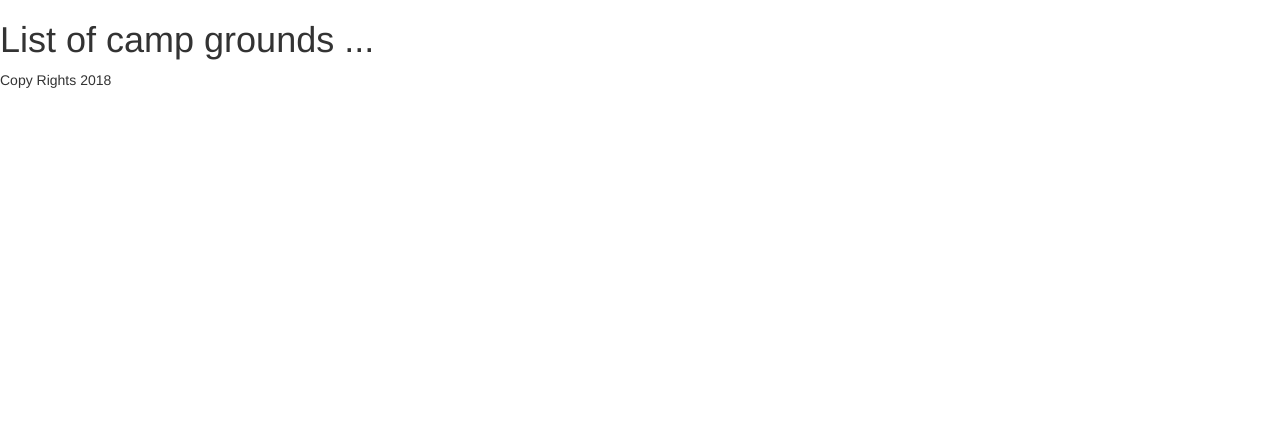
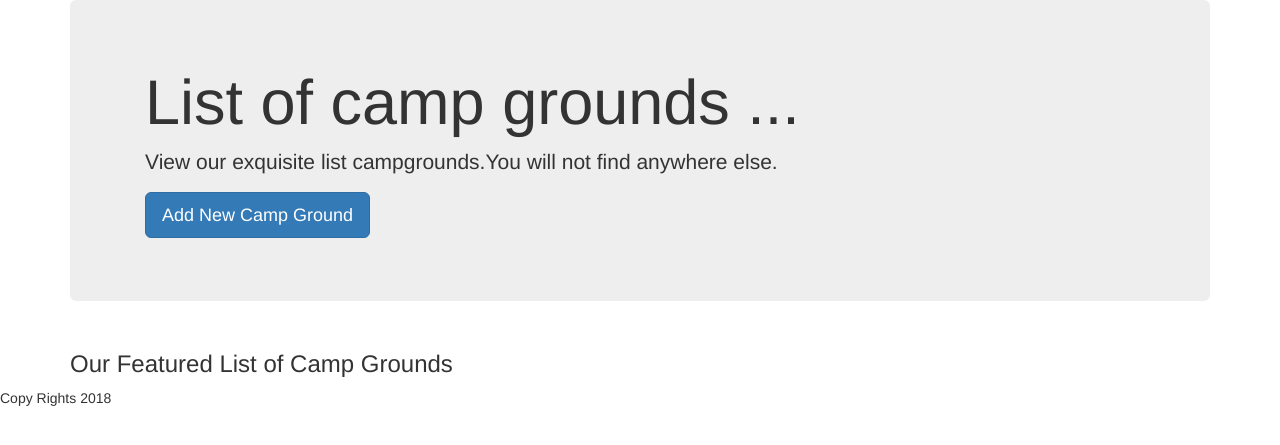
Before and after one commit to dnperera/camp-grounds-reservation-app, a Node server app: template views/camp-grounds.ejs in a window 1280 px wide. Shown: the top 445 px of the page. Run offline with Node 20, Linux system fonts and the light colour scheme; the template is opened without the code that fills it, so the values that code supplies are empty.

Commit message:
Initial styling of the campground page

```diff
--- a/app.js
+++ b/app.js
@@ -25,12 +25,11 @@ app.get('/camp-grounds',function(req,res){
 })
 
 app.post('/camp-grounds',function(req,res){
-	console.log(req.body);
+	campGrounds.push(req.body);
 	res.render("camp-grounds",{campGrounds:campGrounds})
 });
 
 app.get('/camp-grounds/add-camp',function(req,res) {
-
 	res.render('add-camp')
 });
 
--- a/data/camp-grounds.js
+++ b/data/camp-grounds.js
@@ -6,10 +6,10 @@ var CampGrounds = [
 		image :'https://www.campsitephotos.com/photo/camp/28495/Iron_Creek_View.jpg'
 	},
 	{
-		name: 'Camp Three Campground',
+		name: 'Independence Creek Campground',
 		location: 'California',
 		description: 'The Sequoia National Forest, named for the world’s largest trees, celebrates the greatest concentration of giant sequoia groves in the world. Protected within the Giant Sequoia National Monument, these groves and the areas around them are managed by the forest Service for you and the benefit of generations to come. These giants may be enjoyed as you hike, ride horse back or mountain bike one of many trails.',
-		image :'https://www.campsitephotos.come/photo/camp/46750/Camp_Three_River.jpg'
+		image :'https://www.campsitephotos.com/photo/camp/53249/Independence_Creek_View.jpg'
 	}
 	,
 	{
--- a/views/add-camp.ejs
+++ b/views/add-camp.ejs
@@ -7,4 +7,6 @@
 	<input type="text" name="image" placeholder="Image URL .">
 	<button type="submit">Add</button>
 </form>
+<a href="/camp-grounds" title="List of camp grounds">View Camp Grounds</a>
+
 <%- include('partials/footer') %>
--- a/views/camp-grounds.ejs
+++ b/views/camp-grounds.ejs
@@ -1,12 +1,32 @@
 <%- include('partials/header') %>
-<h1>List of camp grounds ...</h1>
-<% campGrounds.forEach((campGround)=>{ %>
-	<div>
-		<h4><%=  campGround.name %></h4>
-		<img src="<%= campGround.image %>" width="250pix" alt="">
-		<p><%= campGround.description %></p>
-		<hr>
+<div class="container">
+	<header id="header" class="jumbotron">
+		<div class="container">
+			<h1>List of camp grounds ...</h1>
+			<p>View our exquisite list campgrounds.You will not find anywhere else.
+			</p>
+			<p>
+				<a class= "btn btn-lg btn-primary" href="/camp-grounds/add-camp" title="Add New Cam Ground">Add New Camp Ground</a>
+			</p>
+		</div>
+	</header><!-- /header -->
+	<div class="row">
+		<div class="col-lg-12">
+			<h3> Our Featured List of Camp Grounds </h3>
+		</div>
 	</div>
-<%});%>
+	<div class="row text-center" style="display: flex;flex-wrap: wrap;">
+		<% campGrounds.forEach((campGround)=>{ %>
+			<div class="col-md-3 col-sm-6">
+				<div class="thumbnail">
+					<img src="<%= campGround.image %>" width="250pix" alt="">
+					<div class="caption">
+						<h4><%=  campGround.name %></h4>
+					</div>
+				</div>
 
+			</div>
+		<%});%>
+	</div>
+</div>
 <%- include('partials/footer') %>
```
